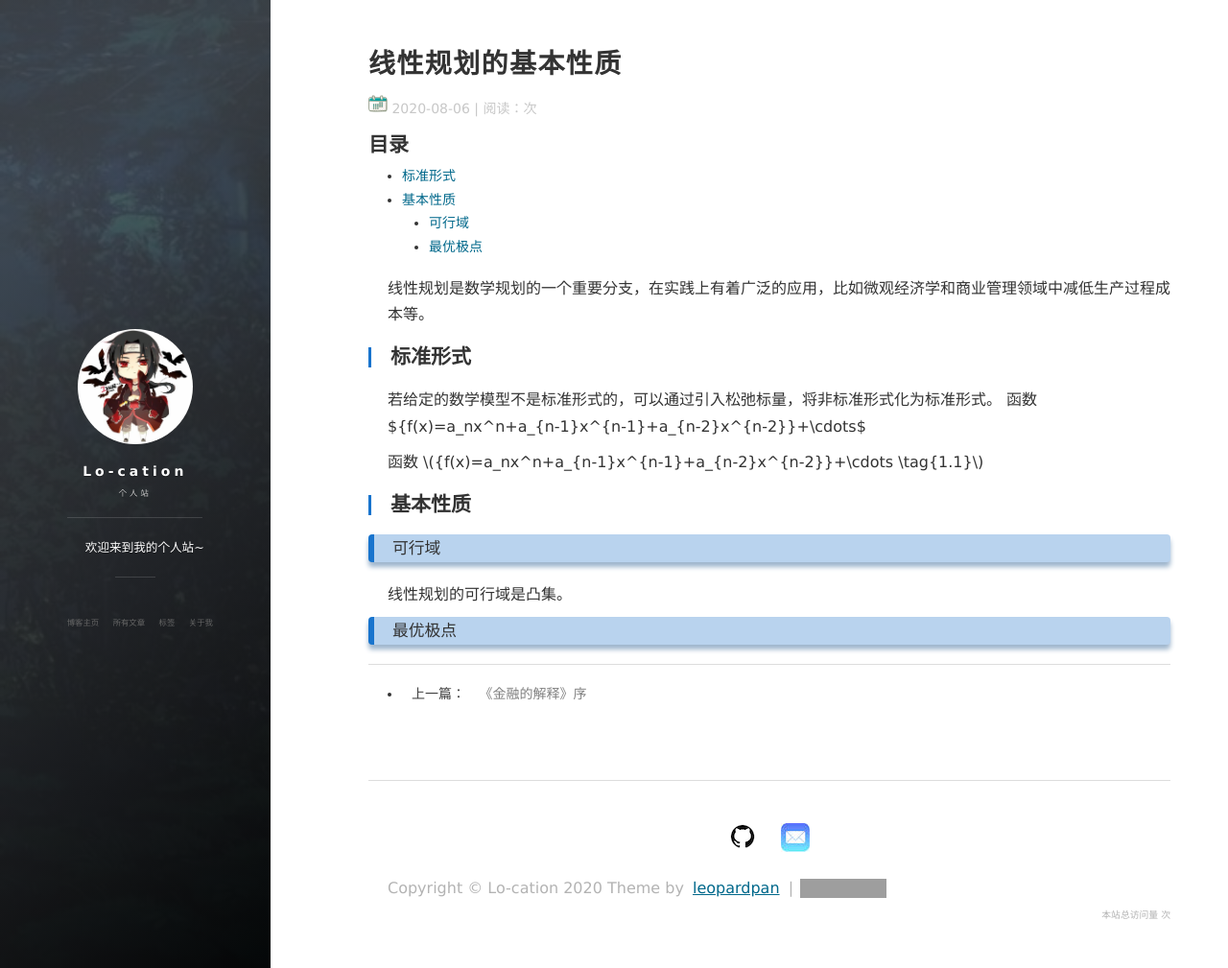
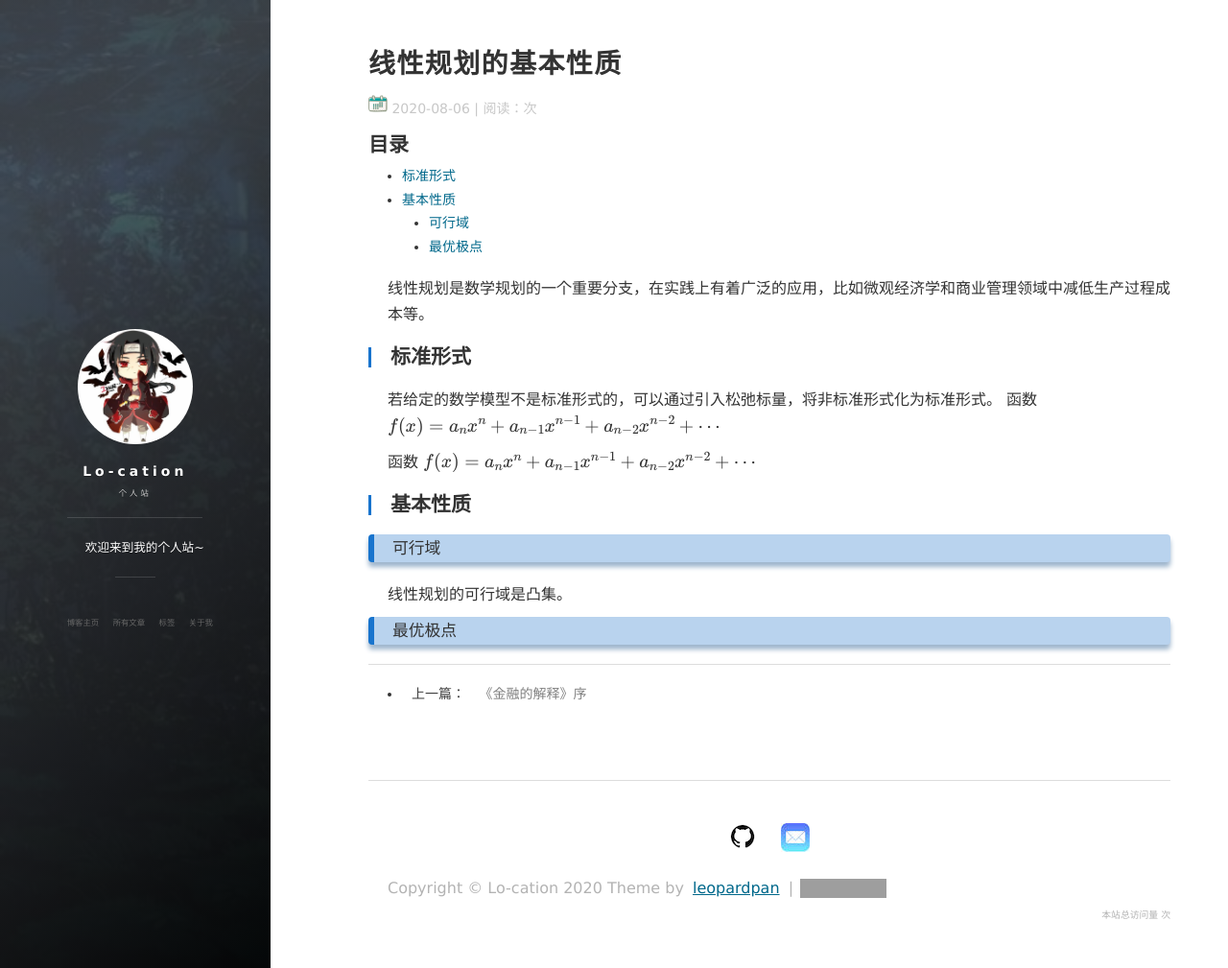
Before and after one commit to lo-cation/lo-cation.github.io, a Jekyll site: the page built from _posts/2020-08-06-simplex.md, in a window 1280 px wide and 1009 px high. Shown: the whole window at 96% size. Built offline with Jekyll 4.4.1, drawn with Linux system fonts in a browser that asks for light colours; nearby versions of some CDN libraries; comment, search, counter and statistics services are not loaded; part of the change alters nothing that is shown; grey boxes are pictures that could not be loaded.

```diff
--- a/_layouts/post.html
+++ b/_layouts/post.html
@@ -4,6 +4,16 @@ layout: default
 
 <head>
   <link rel="stylesheet" href="{{ "/css/post.css" | prepend: site.baseurl }}">
+  <script>
+    MathJax = {
+      tex: {
+      inlineMath: [['$', '$'], ['\\(', '\\)']]
+      }
+    };
+  </script>
+  <script type="text/javascript" id="MathJax-script" async
+    src="https://cdn.jsdelivr.net/npm/mathjax@3/es5/tex-mml-chtml.js">
+  </script>
 </head>
 
 <article class="post-container post-container--single" itemscope itemtype="http://schema.org/BlogPosting">
```
